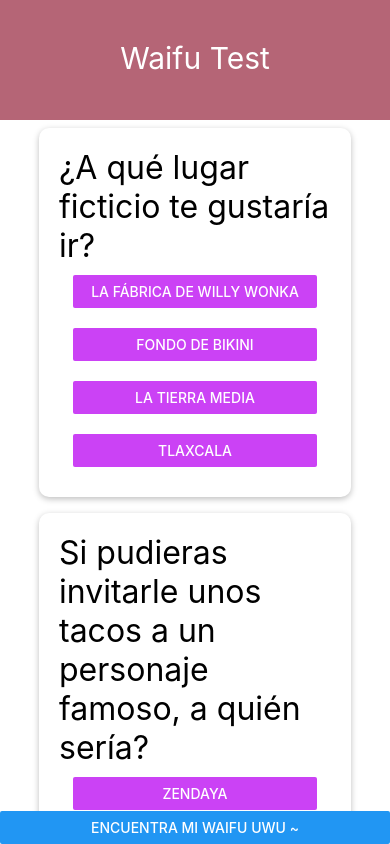
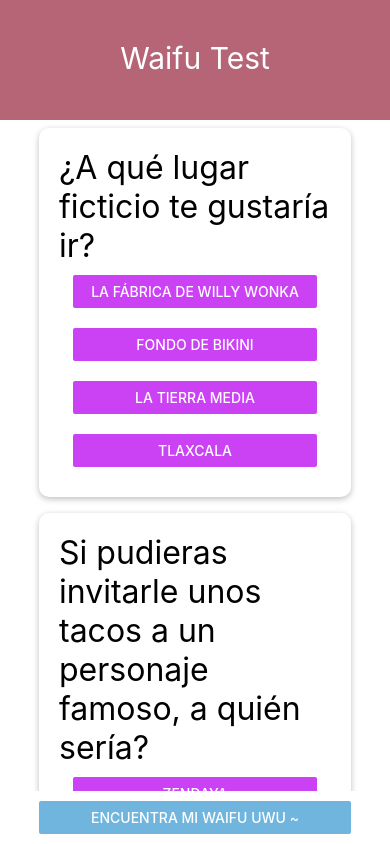
Before and after one commit to k83lozano/WaifuTest, a React Native app: screen / in a window 390 px wide. Both pictures are taken after a click on the button "EMPEZAR". Built offline with nearby package versions, Linux system fonts and the light colour scheme.

Commit message:
endButton but pretty
Now it looks nicer

```diff
--- a/screens/QuizScreen.js
+++ b/screens/QuizScreen.js
@@ -67,7 +67,10 @@ const QuizScreen = (props) => {
         renderItem={renderItem}
         extraData={selectedAnswers}
       />
-      <Button onPress={() => (onCalculate(2))} title="Encuentra mi waifu uwu ~" />
+      <View style={styles.endButton} >
+      <Button color='#6fb5de' onPress={() => (onCalculate(2))} title="Encuentra mi waifu uwu ~" />
+      </View>
+
     </SafeAreaView>
   );
 }
@@ -91,6 +94,12 @@ const styles = StyleSheet.create({
   ansButton: {
     margin: 10,
     width: '90%'
+  },
+  endButton:{
+    width:'80%',
+    alignSelf: 'center',
+    alignContent: 'center',
+    margin:10
   }
 });
 
```
